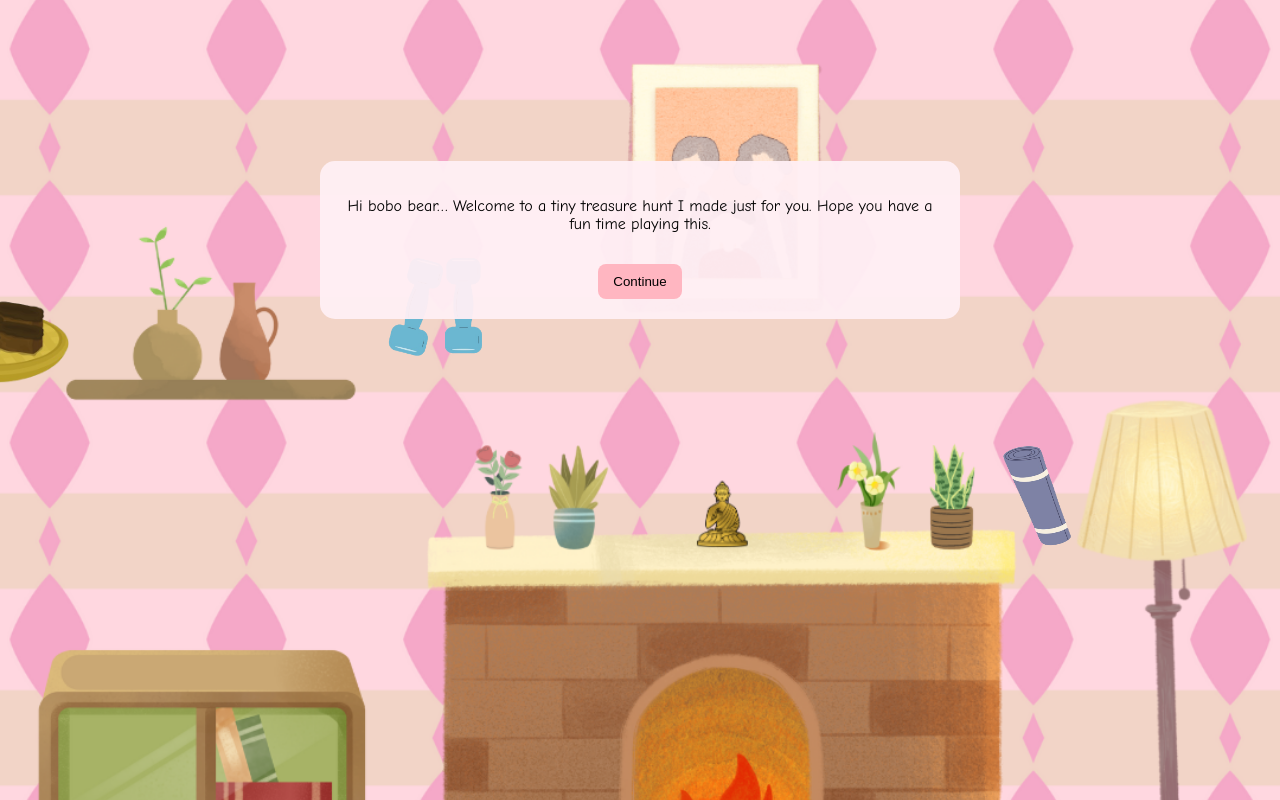
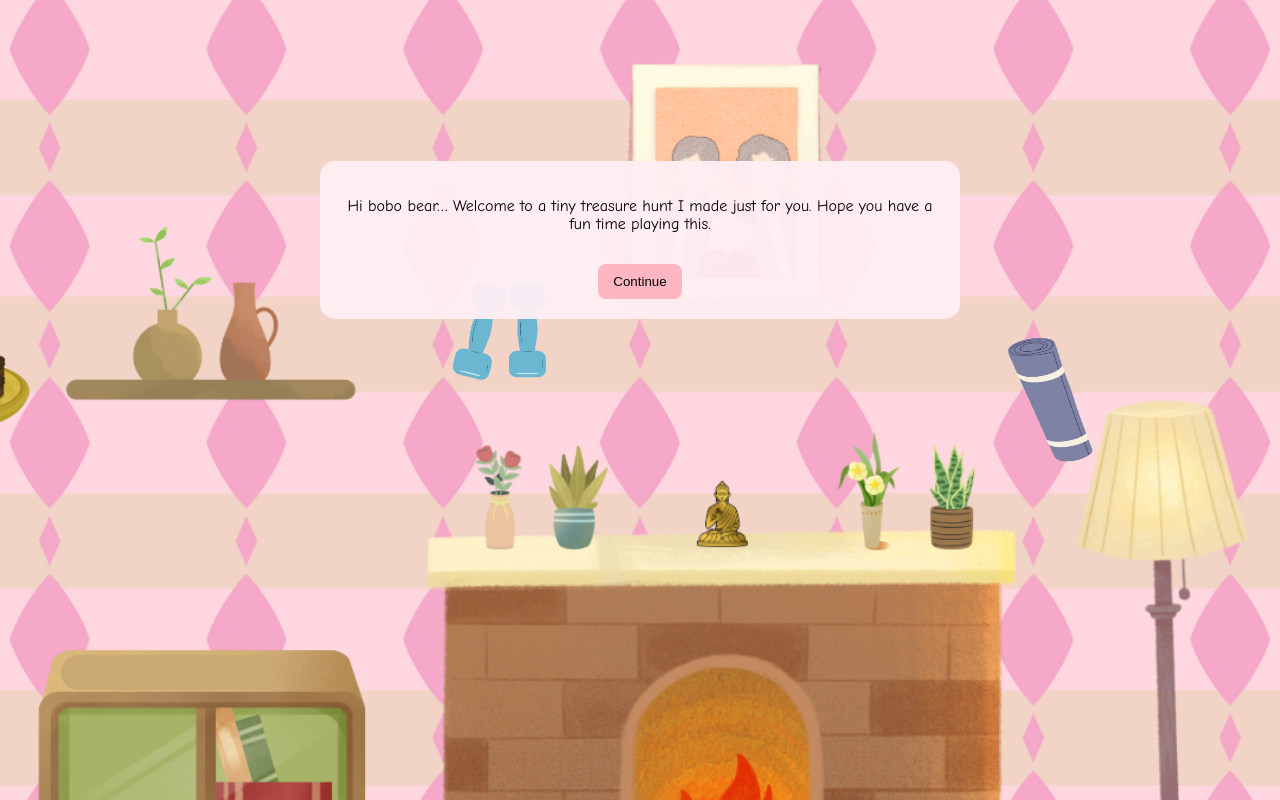
Before and after one commit to sampadashakya/Mini-Treasure-Hunt, a plain HTML site: page index.html in a window 1280 px wide. Both pictures are taken after a click on the button "Start Game". Drawn offline with Linux system fonts and the light colour scheme.

Commit message:
Update style.css

```diff
--- a/style.css
+++ b/style.css
@@ -30,26 +30,26 @@ body, html {
 
 /* Yoga Mat */
 #yogaMat {
-    width: 8%;       /* keep width */
-    height: 16%;     /* slightly taller */
+    width: 10%;       /* keep width */
+    height: 20%;     /* slightly taller */
     left: 77%;       /* same as before */
-    top: 54%;        /* same as before */
+    top: 40%;        /* same as before */
 }
 
 /* Dumbbell */
 #dumbbell {
     width: 8%;       /* slightly larger */
     height: auto;
-    left: 30%;       /* moved 1 inch right */
-    top: 27%;        /* moved 3 inches up */
+    left: 35%;       /* moved 1 inch right */
+    top: 30%;        /* moved 3 inches up */
 }
 
 /* Brownie */
 #brownie {
     width: 13%;      /* slightly bigger */
     height: auto;
-    left: -7%;       /* moved 2 inches left */
-    top: 24%;        /* moved 4 inches up */
+    left: -10%;       /* moved 2 inches left */
+    top: 30%;        /* moved 4 inches up */
 }
 
 /* Notes */
```
